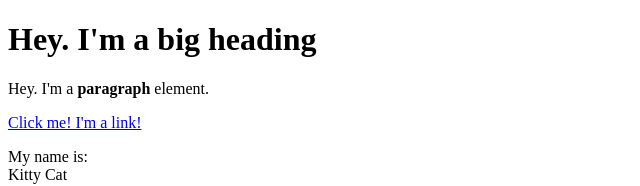
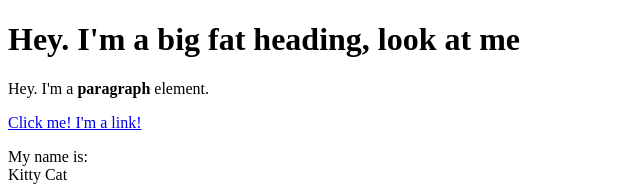
Before and after one commit to jollyjonte/cartoon-hero, a plain HTML site: page test.html in a window 1280 px wide. Shown: the top 186 px of the page, without its empty margins (0-640 px from the left). Drawn offline with Linux system fonts and the light colour scheme.

Commit message:
Added "fat" to heading

```diff
--- a/test.html
+++ b/test.html
@@ -4,7 +4,7 @@
 	<title>Test page</title>
 </head>
 <body>
-	<h1>Hey. I'm a big heading</h1>
+	<h1>Hey. I'm a big fat heading, look at me</h1>
 	<p>Hey. I'm a <b>paragraph</b> element.</p>
 	<a href="https://google.com" target="_blank" title="Let's go to Google">Click me! I'm a link!</a>
 	<p>My name is:<br>
```
